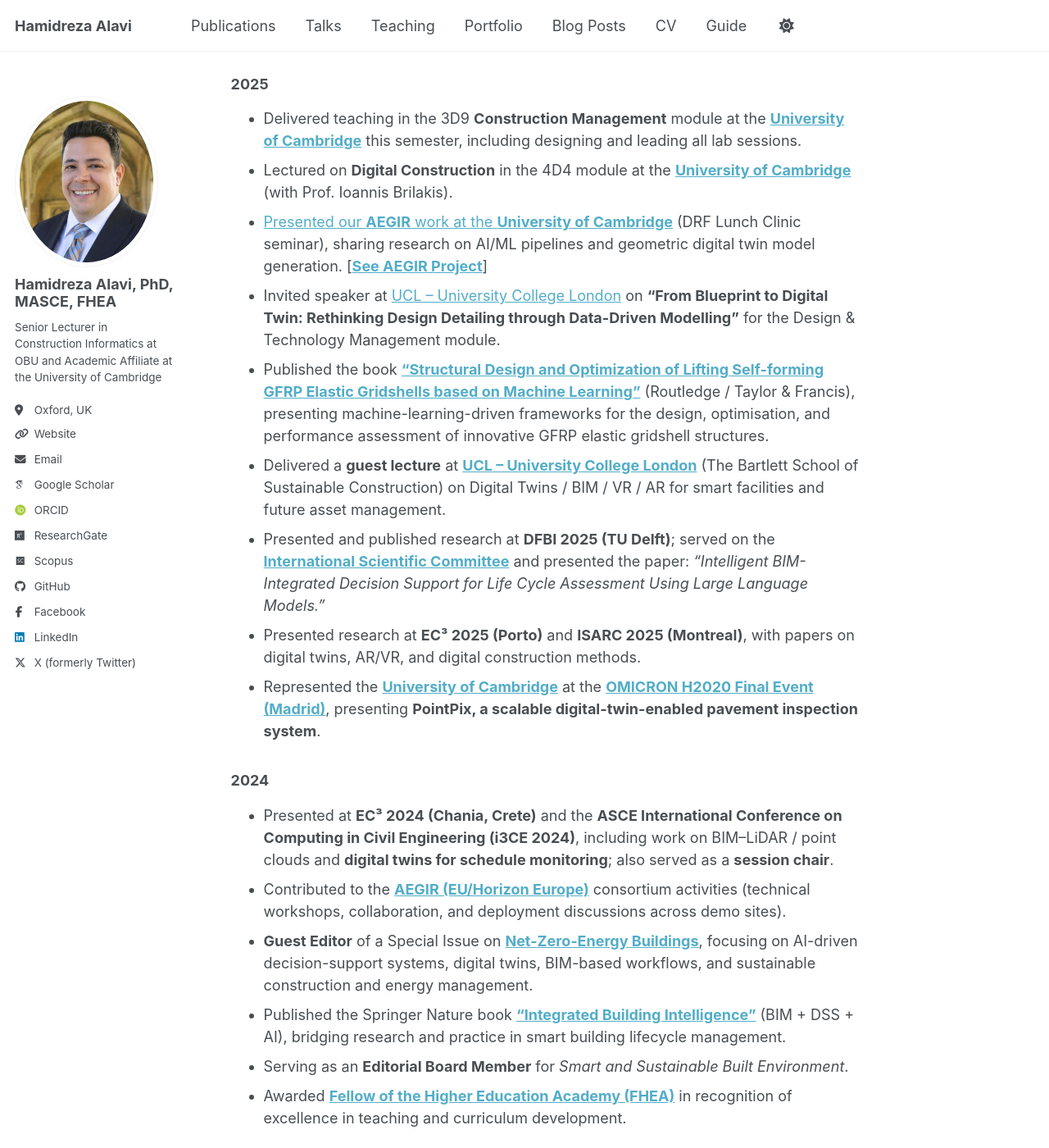
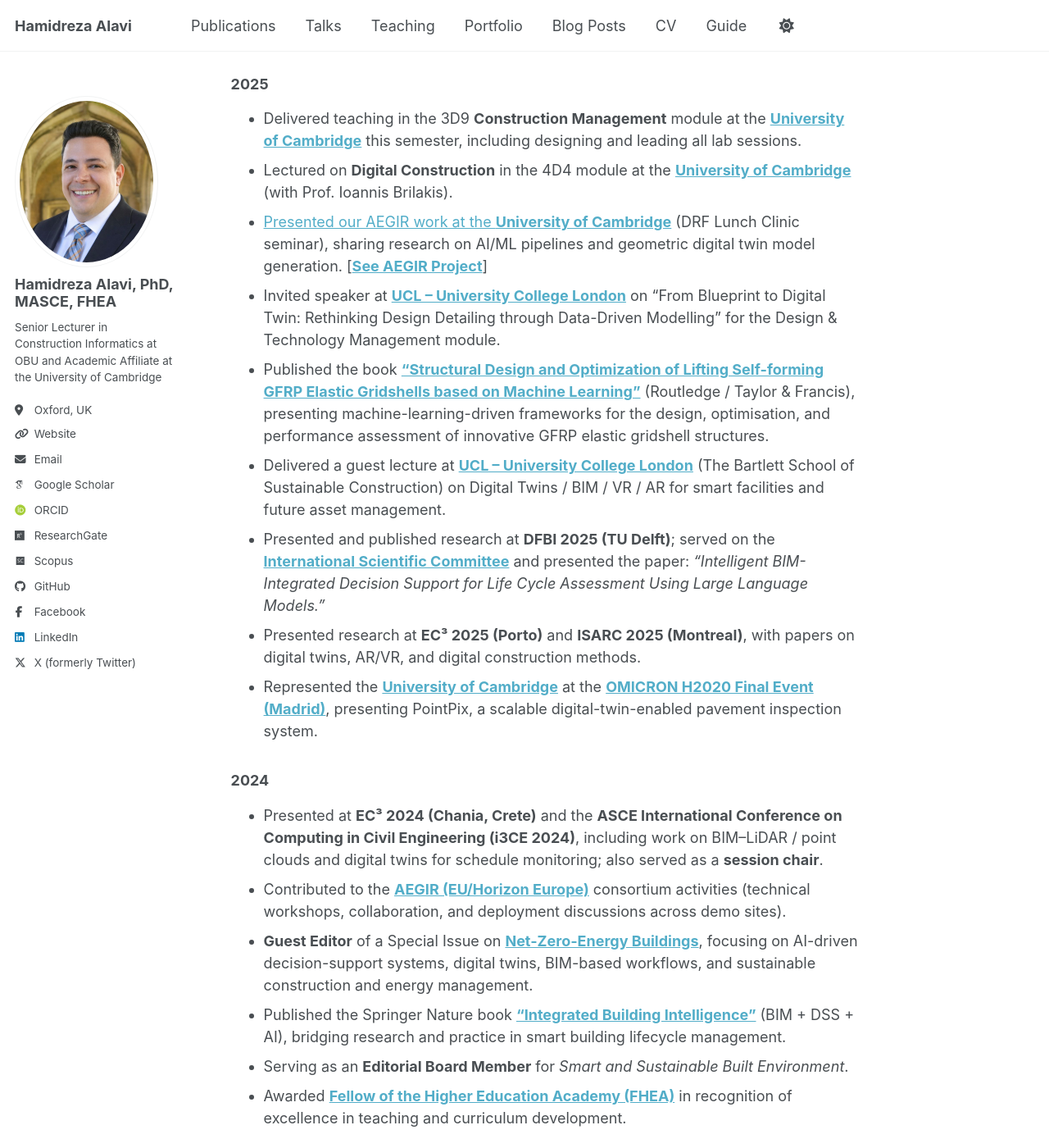
Before and after one commit to Hr-Alavi/Hr-Alavi.github.io, a Jekyll site: the page built from _pages/about.md, in a window 1280 px wide and 1400 px high, scrolled down 1119 px. Shown: the whole window at 82% size. Built offline with Jekyll 4.4.1, drawn with Linux system fonts in a browser that asks for light colours; some web fonts are replaced; a script bundle is joined from its source files by our own code; library files that are not in the unit come from our copies.

```diff
--- a/_pages/about.md
+++ b/_pages/about.md
@@ -21,16 +21,16 @@ Recent Highlights & Activities
 ### **2025**
 - Delivered teaching in the 3D9 **Construction Management** module at the [**University of Cambridge**](https://www.cam.ac.uk/) this semester, including designing and leading all lab sessions.
 - Lectured on **Digital Construction** in the 4D4 module at the [**University of Cambridge**](https://www.cam.ac.uk/) (with Prof. Ioannis Brilakis).
-- [Presented our **AEGIR** work at the **University of Cambridge**](https://drf.eng.cam.ac.uk/events/drf-lunchtime-clinic-dr-mudan-wang-and-dr-hamidreza-alavi) (DRF Lunch Clinic seminar), sharing research on AI/ML pipelines and geometric digital twin model generation. [[**See AEGIR Project**](https://aegirproject.eu/)]
-- Invited speaker at [UCL – University College London](https://www.ucl.ac.uk/) on **“From Blueprint to Digital Twin: Rethinking Design Detailing through Data-Driven Modelling”** for the Design & Technology Management module.
+- [Presented our AEGIR work at the **University of Cambridge**](https://drf.eng.cam.ac.uk/events/drf-lunchtime-clinic-dr-mudan-wang-and-dr-hamidreza-alavi) (DRF Lunch Clinic seminar), sharing research on AI/ML pipelines and geometric digital twin model generation. [[**See AEGIR Project**](https://aegirproject.eu/)]
+- Invited speaker at [**UCL – University College London**](https://www.ucl.ac.uk/) on “From Blueprint to Digital Twin: Rethinking Design Detailing through Data-Driven Modelling” for the Design & Technology Management module.
 - Published the book [**"Structural Design and Optimization of Lifting Self-forming GFRP Elastic Gridshells based on Machine Learning"**](https://www.taylorfrancis.com/books/mono/10.1201/9781003565055/structural-design-optimization-lifting-self-forming-gfrp-elastic-gridshells-based-machine-learning-soheila-kookalani-hamidreza-alavi-farzad-pour-rahimian) (Routledge / Taylor & Francis), presenting machine-learning-driven frameworks for the design, optimisation, and performance assessment of innovative GFRP elastic gridshell structures.
-- Delivered a **guest lecture** at [**UCL – University College London**](https://www.ucl.ac.uk/) (The Bartlett School of Sustainable Construction) on Digital Twins / BIM / VR / AR for smart facilities and future asset management.
+- Delivered a guest lecture at [**UCL – University College London**](https://www.ucl.ac.uk/) (The Bartlett School of Sustainable Construction) on Digital Twins / BIM / VR / AR for smart facilities and future asset management.
 - Presented and published research at **DFBI 2025 (TU Delft)**; served on the [**International Scientific Committee**](https://www.dfbi.net/technical-committee) and presented the paper: *“Intelligent BIM-Integrated Decision Support for Life Cycle Assessment Using Large Language Models.”*
 - Presented research at **EC³ 2025 (Porto)** and **ISARC 2025 (Montreal)**, with papers on digital twins, AR/VR, and digital construction methods.
-- Represented the [**University of Cambridge**](https://www.cam.ac.uk/) at the [**OMICRON H2020 Final Event (Madrid)**](https://omicronproject.eu/final-event/), presenting **PointPix, a scalable digital-twin-enabled pavement inspection system**.
+- Represented the [**University of Cambridge**](https://www.cam.ac.uk/) at the [**OMICRON H2020 Final Event (Madrid)**](https://omicronproject.eu/final-event/), presenting PointPix, a scalable digital-twin-enabled pavement inspection system.
 
 ### **2024**
-- Presented at **EC³ 2024 (Chania, Crete)** and the **ASCE International Conference on Computing in Civil Engineering (i3CE 2024)**, including work on BIM–LiDAR / point clouds and **digital twins for schedule monitoring**; also served as a **session chair**.
+- Presented at **EC³ 2024 (Chania, Crete)** and the **ASCE International Conference on Computing in Civil Engineering (i3CE 2024)**, including work on BIM–LiDAR / point clouds and digital twins for schedule monitoring; also served as a **session chair**.
 - Contributed to the [**AEGIR (EU/Horizon Europe)**](https://aegirproject.eu/) consortium activities (technical workshops, collaboration, and deployment discussions across demo sites).
 - **Guest Editor** of a Special Issue on [**Net-Zero-Energy Buildings**](https://www.mdpi.com/journal/buildings/special_issues/REJYKZAD56), focusing on AI-driven decision-support systems, digital twins, BIM-based workflows, and sustainable construction and energy management.
 - Published the Springer Nature book [**"Integrated Building Intelligence"**](https://link.springer.com/book/10.1007/978-3-031-68865-2) (BIM + DSS + AI), bridging research and practice in smart building lifecycle management.
```
